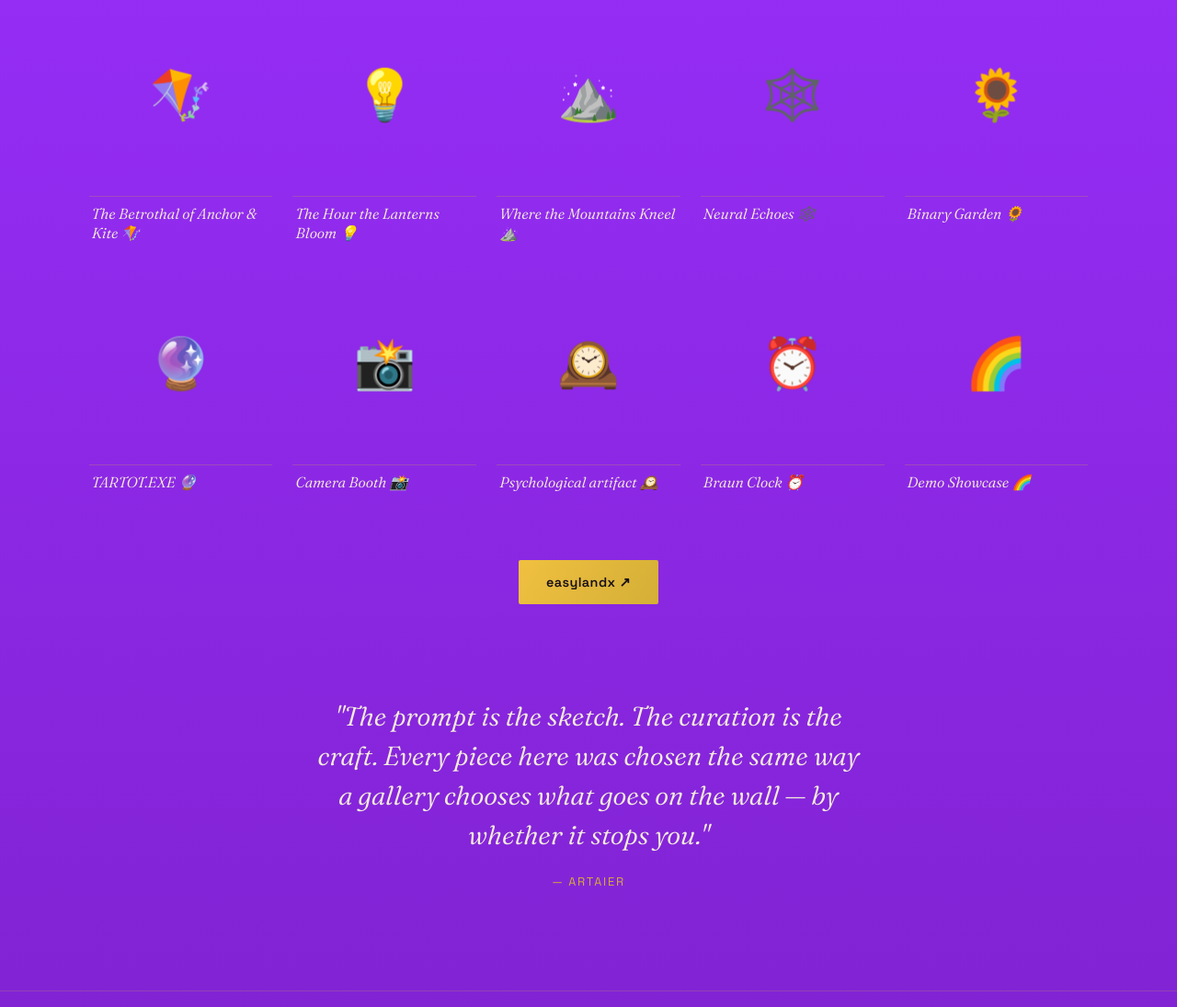
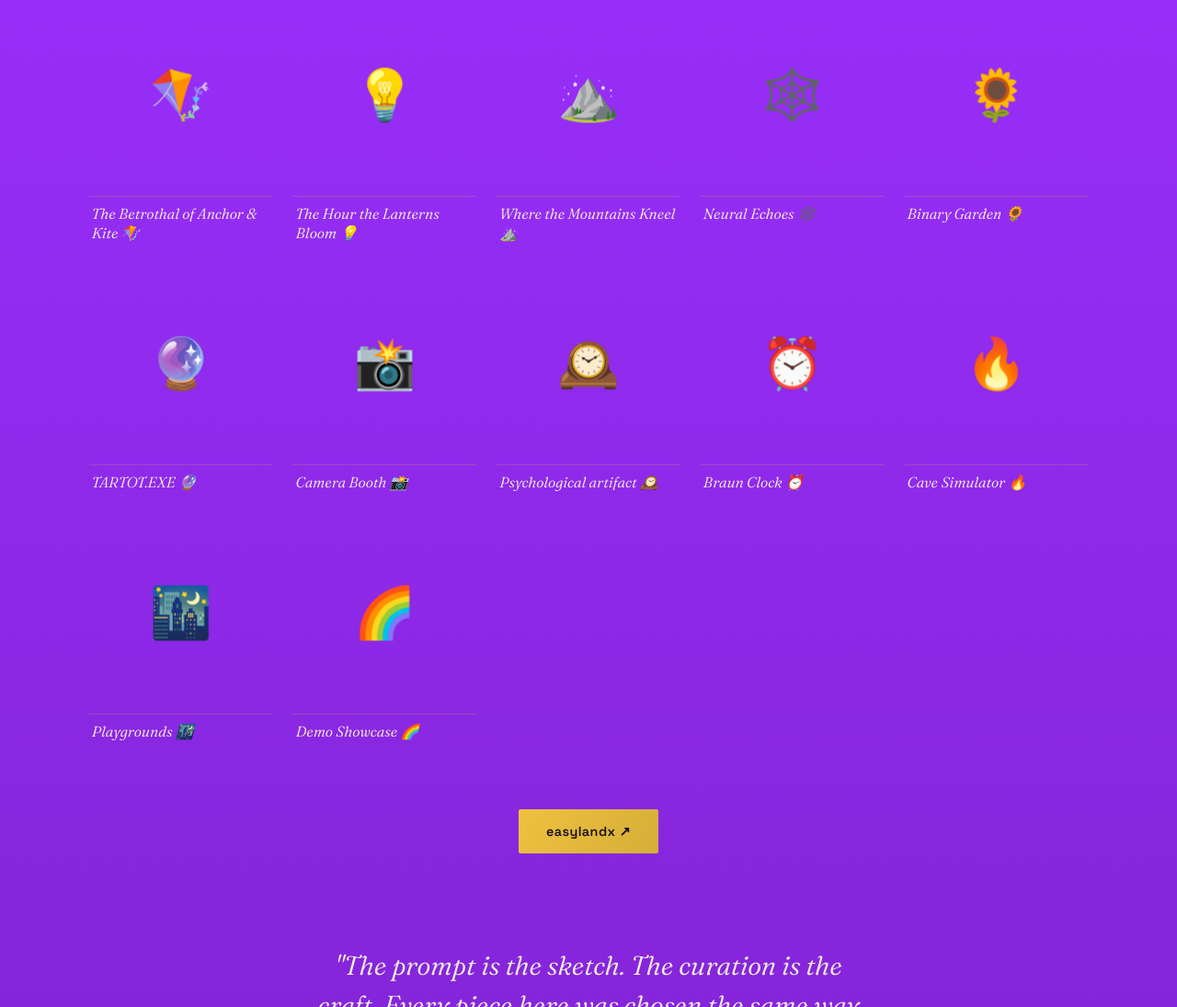
Before and after one commit to easylandx/artx, a plain HTML site: page index.html in a window 1280 px wide. Shown: the part 1888-2983 px from the top of the page at 92% size. Drawn offline with Linux system fonts and the light colour scheme.

Commit message:
Update index.html

```diff
--- a/index.html
+++ b/index.html
@@ -563,11 +563,30 @@
     </div>
 
     <div class="piece">
-      <a class="frame linkframe" href="https://easylandx.github.io/brauk" target="_blank" rel="noopener">
+      <a class="frame linkframe" href="https://easylandx.github.io/braun" target="_blank" rel="noopener">
         <div class="proj-emoji">⏰</div>
       </a>
       <div class="plaque">
         <div class="ptitle">Braun Clock ⏰</div>
+
+      </div>
+    </div>
+
+        <div class="piece">
+      <a class="frame linkframe" href="https://easylandx.github.io/cave" target="_blank" rel="noopener">
+        <div class="proj-emoji">🔥</div>
+      </a>
+      <div class="plaque">
+        <div class="ptitle">Cave Simulator 🔥</div>
+
+      </div>
+    </div>
+        <div class="piece">
+      <a class="frame linkframe" href="https://easylandx.github.io/mac" target="_blank" rel="noopener">
+        <div class="proj-emoji">🌃</div>
+      </a>
+      <div class="plaque">
+        <div class="ptitle">Playgrounds 🌃</div>
 
       </div>
     </div>
```
